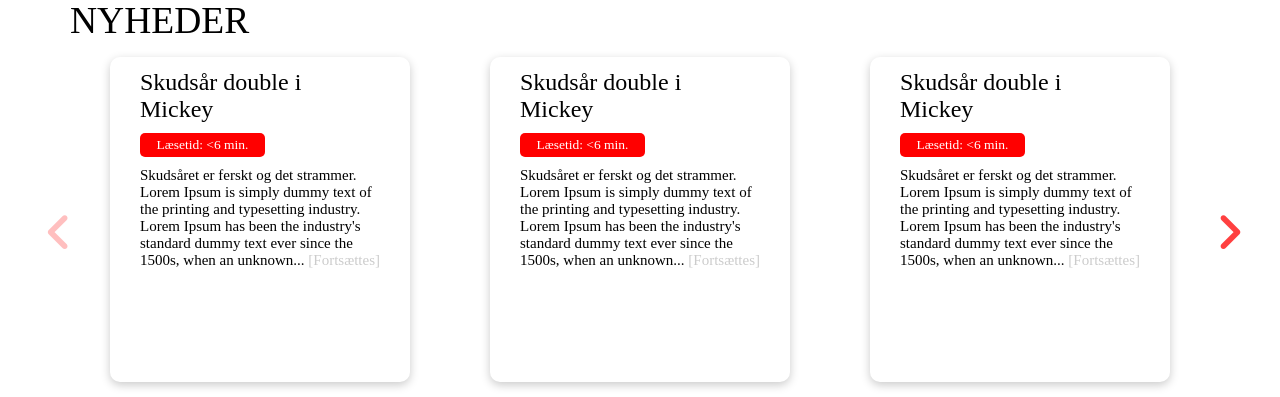
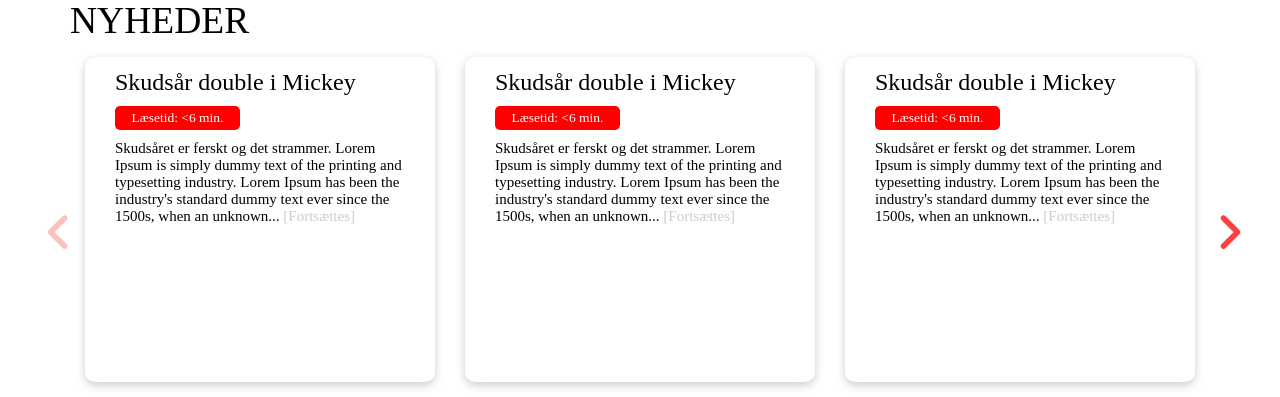
Before and after one commit to mito121/dart-odense, a PHP site: page / in a window 1280 px wide. Shown: the part 801-1198 px from the top of the page. Run offline with PHP 8.4, Linux system fonts and the light colour scheme; style sheets or scripts are compiled from the project's sources; some libraries are stand-ins or nearby versions.

Commit message:
slide-width updated

```diff
--- a/assets/css/style.css
+++ b/assets/css/style.css
@@ -154,7 +154,7 @@ header nav ul li a {
 .slick-slide .news-slide {
   margin: 15px auto;
   height: 325px;
-  width: 300px;
+  width: 350px;
   cursor: grab;
   box-shadow: 0px 3px 10px #00000035;
   border-radius: 10px;
--- a/assets/scss/style.scss
+++ b/assets/scss/style.scss
@@ -170,7 +170,7 @@ header {
   .news-slide {
     margin: 15px auto;
     height: 325px;
-    width: 300px;
+    width: 350px;
     cursor: grab;
     box-shadow: 0px 3px 10px #00000035;
     border-radius: 10px;
```
